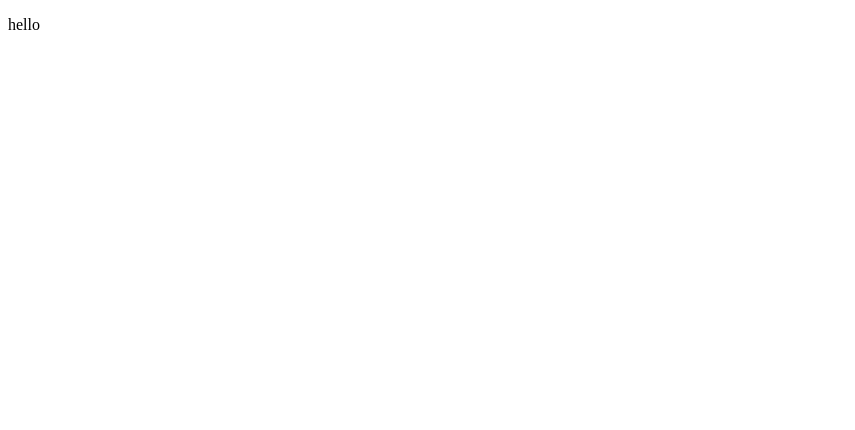
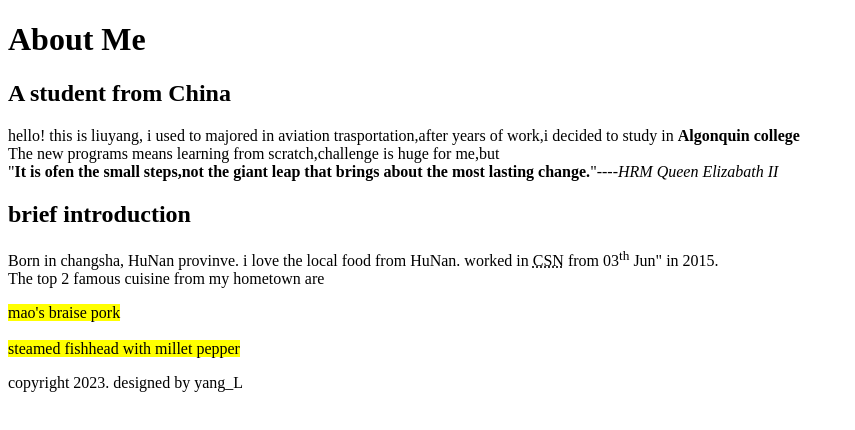
Before and after one commit to liu00633/liu00633.github.io, a plain HTML site: page html-assignment/index.html in a window 1280 px wide. Shown: the whole page, without its empty margins (0-855 px from the left). Drawn offline with Linux system fonts and the light colour scheme.

Commit message:
add content

```diff
--- a/html-assignment/index.html
+++ b/html-assignment/index.html
@@ -5,8 +5,22 @@
         <title>html assignment</title>
     </head>
     <body>
-        <p>hello</p>
-
+       <h1>About Me</h1>
+       <h2>A student from China</h2>
+       <main>
+        hello! this is liuyang, i used to majored in aviation trasportation,after years of work,i decided to study in <strong>Algonquin college</strong>
+        <br>The new programs means learning from scratch,challenge is huge for me,but <br><blackquote>"<b>It is ofen the small steps,not the giant leap that brings
+         about the most lasting change.</b>"----<cite>HRM Queen Elizabath II</cite>
+        </blackquote>
+       </main>
+       <article>
+        <h1>brief introduction</h1>
+        <P> Born in changsha, HuNan provinve. i love the local food from HuNan.
+            worked in <abbr title="China Southern Airline">CSN</abbr> from 03<sup>th</sup>
+            Jun" in 2015.<br>The top 2 famous cuisine from my hometown are <div><mark> mao's braise pork</mark></div><br><div> <mark>steamed fishhead with millet pepper</mark></div>
+        </P>
+       </article>
+       <footer>copyright 2023. designed by yang_L</footer>
 
         </body>
         </html>
```
Also changed, not shown: 1 other file.
